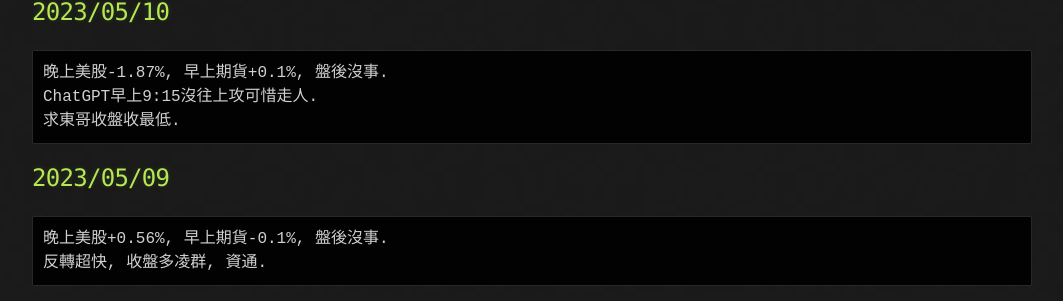
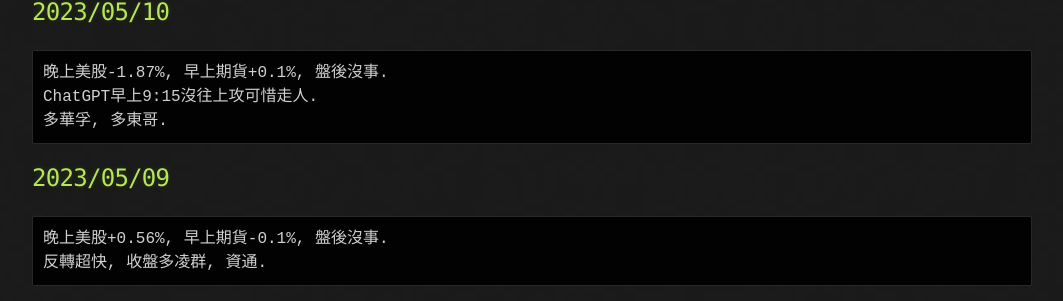
Before and after one commit to lepg5487/Stock_God, a Jekyll site: the page built from index.md, in a window 1280 px wide and 900 px high, scrolled down 484 px. Shown: the part 196-497 px from the top of the window, without its empty margins (108-1171 px from the left). Built offline with Jekyll 4.4.1, drawn with Linux system fonts in a browser that asks for light colours; our own code applies the rules of GitHub Pages for plain Markdown files.

Commit message:
Update index.md

````diff
--- a/index.md
+++ b/index.md
@@ -24,7 +24,7 @@ layout: testlayouts
 ```
 晚上美股-1.87%, 早上期貨+0.1%, 盤後沒事.
 ChatGPT早上9:15沒往上攻可惜走人.
-求東哥收盤收最低.
+多華孚, 多東哥.
 ```
 
 ## 2023/05/09
````
